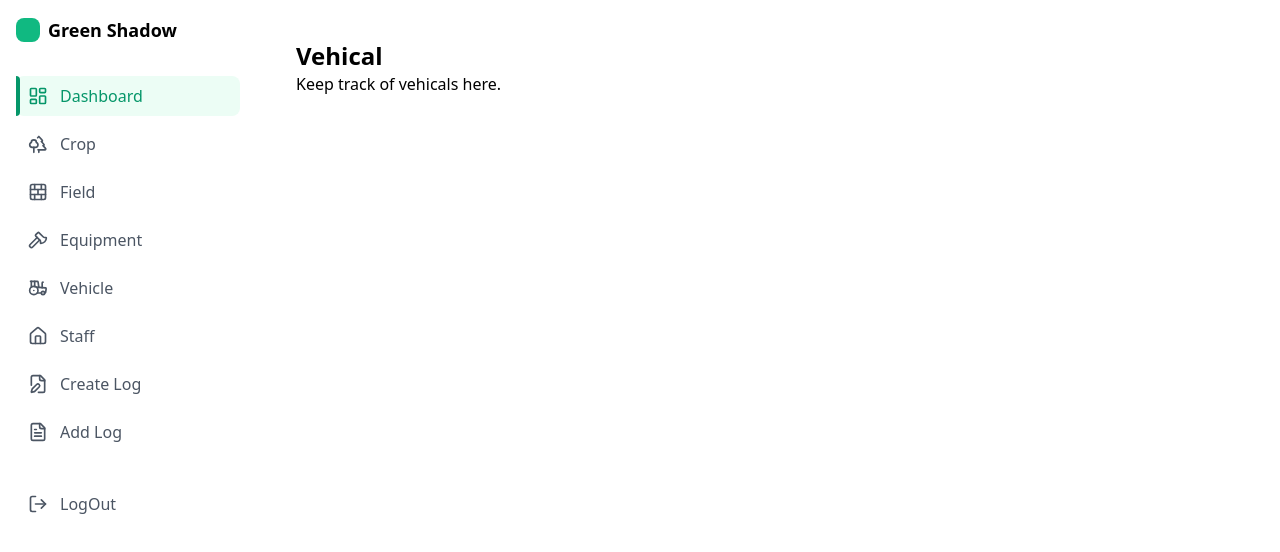
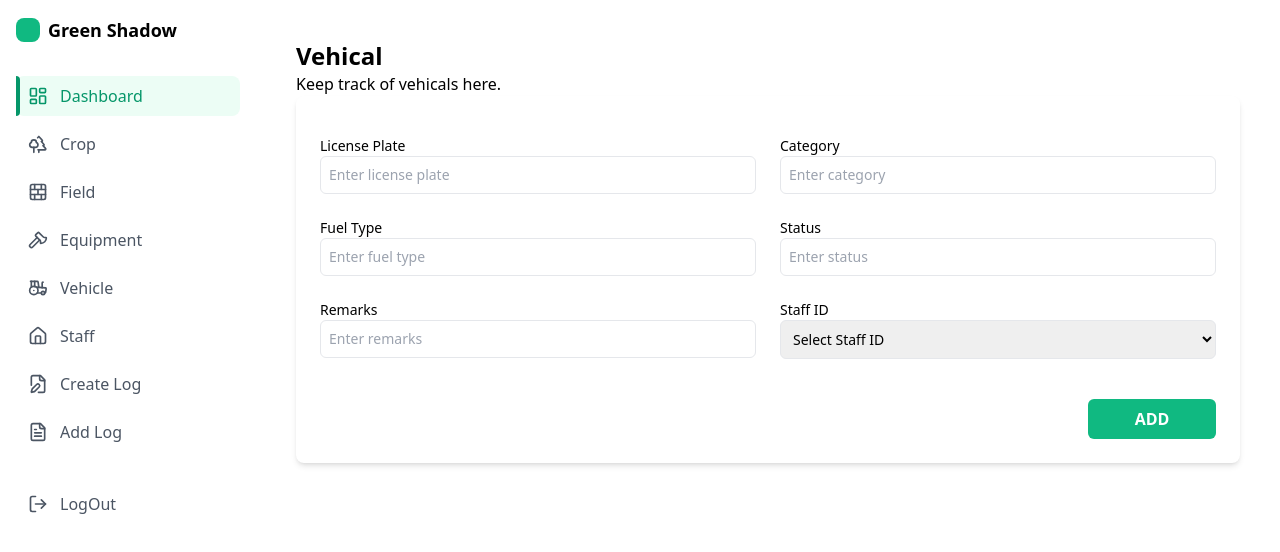
Before and after one commit to DonShanilka/greenShadow_react_frontEnd, a React (Vite) app: page /vehicle in a window 1280 px wide. Shown: the top 552 px of the page. Built offline with nearby package versions, Linux system fonts and the light colour scheme.

Commit message:
create VehicleAddForm

```diff
--- /dev/null
+++ b/src/components/vehicalComponents/VehicleAddForm.tsx
@@ -0,0 +1,153 @@
+import React, { useState } from "react";
+
+function VehicleAddForm() {
+
+  interface VehicleFormData {
+    licensePlate: string;
+    category: string;
+    fuelType: string;
+    status: string;
+    remarks: string;
+    staffIdOnVehicle: string;
+  }
+
+  const [formData, setFormData] = useState<VehicleFormData>({
+    licensePlate: "",
+    category: "",
+    fuelType: "",
+    status: "",
+    remarks: "",
+    staffIdOnVehicle: "",
+  });
+
+  const handleInputChange = (
+    e: React.ChangeEvent<HTMLInputElement | HTMLSelectElement>
+  ) => {
+    const { name, value } = e.target;
+    setFormData((prevData) => ({
+      ...prevData,
+      [name]: value,
+    }));
+  };
+
+  const handleSubmit = (e: React.FormEvent<HTMLFormElement>) => {
+    e.preventDefault();
+    onSubmit(formData);
+  };
+
+  return (
+    <>
+      <div className="w-full p-6 bg-white shadow-md rounded-lg">
+      <h2 className="text-2xl font-bold mb-4"></h2>
+      <form onSubmit={handleSubmit} className="space-y-6">
+        <div className="grid grid-cols-1 sm:grid-cols-2 gap-6">
+          <div>
+            <label htmlFor="licensePlate" className="block text-sm font-medium">
+              License Plate
+            </label>
+            <input
+              id="licensePlate"
+              name="licensePlate"
+              value={formData.licensePlate}
+              onChange={handleInputChange}
+              placeholder="Enter license plate"
+              className="w-full p-2 border border-gray-200 rounded-md focus:outline-none focus:border-emerald-600 focus:ring-emerald-200 block sm:text-sm focus:ring-2"
+              required
+            />
+          </div>
+
+          <div>
+            <label htmlFor="category" className="block text-sm font-medium">
+              Category
+            </label>
+            <input
+              id="category"
+              name="category"
+              value={formData.category}
+              onChange={handleInputChange}
+              placeholder="Enter category"
+              className="w-full p-2 border border-gray-200 rounded-md focus:outline-none focus:border-emerald-600 focus:ring-emerald-200 block sm:text-sm focus:ring-2"
+              required
+            />
+          </div>
+
+          <div>
+            <label htmlFor="fuelType" className="block text-sm font-medium">
+              Fuel Type
+            </label>
+            <input
+              id="fuelType"
+              name="fuelType"
+              value={formData.fuelType}
+              onChange={handleInputChange}
+              placeholder="Enter fuel type"
+              className="w-full p-2 border border-gray-200 rounded-md focus:outline-none focus:border-emerald-600 focus:ring-emerald-200 block sm:text-sm focus:ring-2"
+              required
+            />
+          </div>
+
+          <div>
+            <label htmlFor="status" className="block text-sm font-medium">
+              Status
+            </label>
+            <input
+              id="status"
+              name="status"
+              value={formData.status}
+              onChange={handleInputChange}
+              placeholder="Enter status"
+              className="w-full p-2 border border-gray-200 rounded-md focus:outline-none focus:border-emerald-600 focus:ring-emerald-200 block sm:text-sm focus:ring-2"
+              required
+            />
+          </div>
+
+          <div>
+            <label htmlFor="remarks" className="block text-sm font-medium">
+              Remarks
+            </label>
+            <input
+              id="remarks"
+              name="remarks"
+              value={formData.remarks}
+              onChange={handleInputChange}
+              placeholder="Enter remarks"
+              className="w-full p-2 border border-gray-200 rounded-md focus:outline-none focus:border-emerald-600 focus:ring-emerald-200 block sm:text-sm focus:ring-2"
+            />
+          </div>
+
+          <div>
+            <label htmlFor="staffIdOnVehicle" className="block text-sm font-medium">
+              Staff ID
+            </label>
+            <select
+              id="staffIdOnVehicle"
+              name="staffIdOnVehicle"
+              value={formData.staffIdOnVehicle}
+              onChange={handleInputChange}
+              className="w-full p-2 border border-gray-200 rounded-md focus:outline-none focus:border-emerald-600 focus:ring-emerald-200 block sm:text-sm focus:ring-2"
+            >
+              <option value="" disabled>
+                Select Staff ID
+              </option>
+              {/* Replace with dynamic options */}
+              <option value="staff1">Staff 1</option>
+              <option value="staff2">Staff 2</option>
+            </select>
+          </div>
+        </div>
+
+        <div className="flex gap-2 justify-end pt-4 col-span-2">
+          <button
+            type="submit"
+            className="bg-emerald-500 font-bold text-white py-2 px-4 rounded-md hover:bg-emerald-600 w-32"
+          >
+            ADD
+          </button>
+        </div>
+      </form>
+    </div>
+    </>
+  )
+}
+
+export default VehicleAddForm
--- a/src/pages/VehicalPage.tsx
+++ b/src/pages/VehicalPage.tsx
@@ -1,10 +1,12 @@
 import React from 'react';
+import VehicleAddForm from '../components/vehicalComponents/VehicleAddForm';
 
 const VehicalPage = () => {
   return (
     <div className="p-6">
       <h1 className="text-2xl font-bold">Vehical</h1>
       <p>Keep track of vehicals here.</p>
+      <VehicleAddForm/>
     </div>
   );
 };
```
